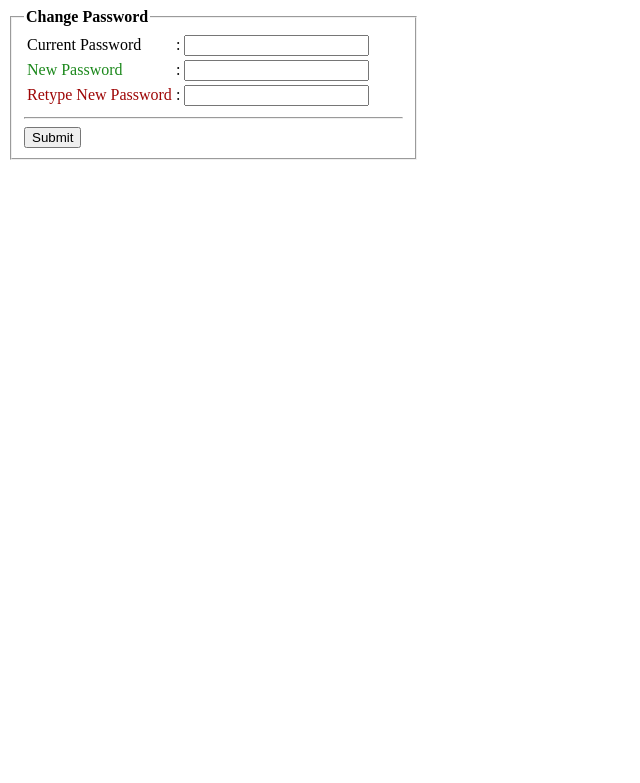
After one commit to Nahidworld/learning-web-technologies-spring2023-2024-sec-c, a PHP site: page /2changepassword.php in a window 1280 px wide. The commit adds this page. Shown: the top 783 px of the page, without its empty margins (0-640 px from the left). Run offline with PHP 8.4, Linux system fonts and the light colour scheme.

Commit message:
updated login and password change

```diff
--- /dev/null
+++ b/LAB-4[PHP][Form][Validation]/2changepassword.php
@@ -0,0 +1,61 @@
+<html>
+<head>
+    <title>
+        Change Password
+    </title>
+</head>
+
+<body>
+    <form action="2changepassword.php" method="post" enctype="">
+        <fieldset style = "width: 30%">
+            <legend><b>Change Password</b></legend>
+            <table border="0">
+                <tr>
+                    <td>
+                        Current Password
+                    </td>
+                    <td>
+                        : <input type="password" value="" name="current_password">
+                    </td>
+                </tr>
+                <tr>
+                    <td>
+                        <p style="color: #1b881b;">New Password</p>
+                    </td>
+                    <td>
+                        : <input type="password" value="" name="new_password">
+                    </td>
+                </tr>
+                <tr>
+                    <td>
+                        <p style="color: #9e0606;">Retype New Password</p>
+                    </td>
+                    <td>
+                        : <input type="password" value="" name="retype_new_password">
+                    </td>
+                </tr>
+            </table>
+            <hr>
+            <input type="submit" value="Submit" name="submit">
+        </fieldset>
+    </form>
+</body>
+</html>
+
+<?php
+    if(isset($_POST['submit'])){
+        $current_pass = $_POST["current_password"];
+        $new_pass = $_POST["new_password"];
+        $retype_new_pass = $_POST["retype_new_password"];
+
+        if($current_pass == $new_pass){
+            echo "New Password should not be same as the Current Password";
+        }elseif($new_pass != $retype_new_pass){
+            echo "New Password must match with the Retyped Password";
+        }else{
+            echo "Password Changed Successfully!";
+        }
+
+    }
+
+?>
--- a/LAB-4[PHP][Form][Validation]/3profile.html
+++ b/LAB-4[PHP][Form][Validation]/3profile.html
@@ -6,8 +6,8 @@
 </head>
 
 <body>
-    <form action="2pass.php" method="post" enctype="">
-        <fieldset>
+    <form action="2changepassword.php" method="post" enctype="">
+        <fieldset style="width: 50%">
             <legend><b>PROFILE PICTURE</b></legend>
             <div>
             <img src="profile.png" alt="profile" width="200" height="200">
```
Also changed, not shown: LAB-4[PHP][Form][Validation]/1login.php (+49 -6 lines), LAB-4[PHP][Form][Validation]/2pass----.html (deleted, +0 -23 lines), LAB-4[PHP][Form][Validation]/2pass.html (deleted, +0 -43 lines).
